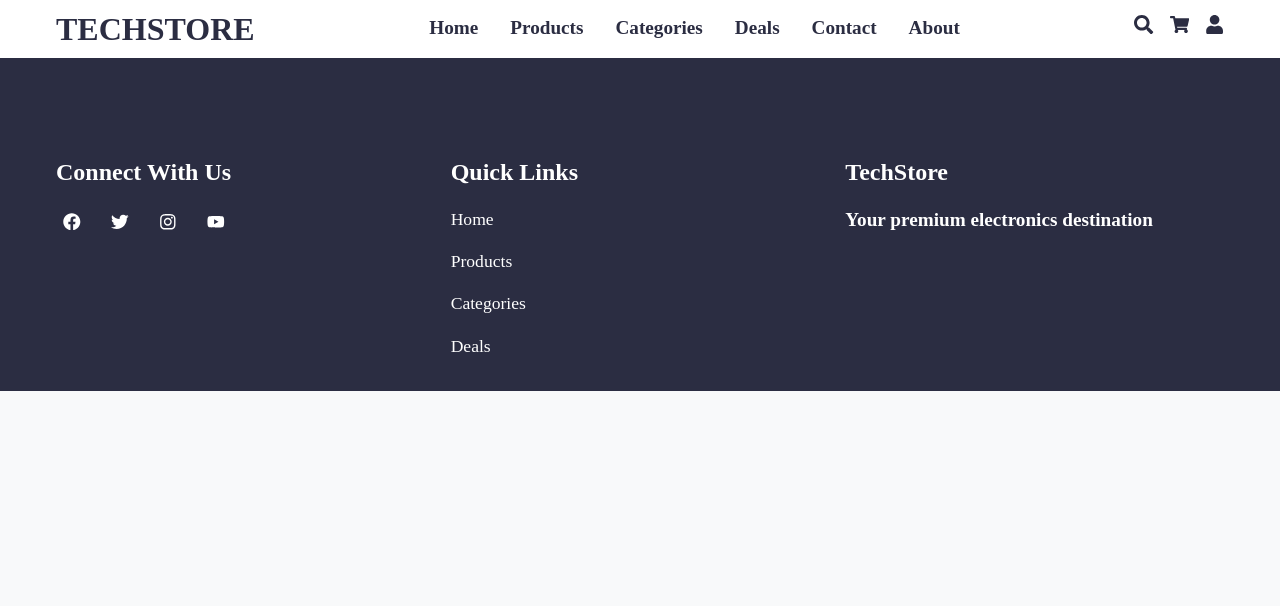
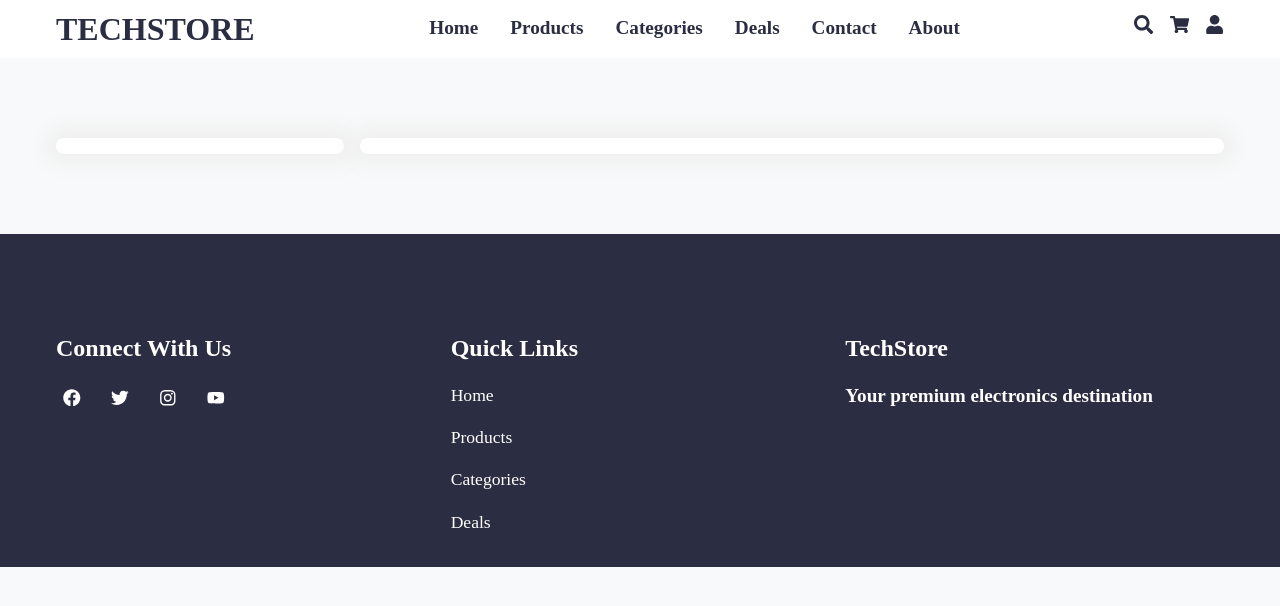
Before and after one commit to mohammadmehdidalvandii/techstore-front-end, a React (Vite) app: page /UserPanel in a window 1280 px wide. Shown: the top 606 px of the page. Built offline with nearby package versions, Linux system fonts and the light colour scheme.

Commit message:
create grid userPanel

```diff
--- a/src/page/User-panel/User-panel.tsx
+++ b/src/page/User-panel/User-panel.tsx
@@ -6,6 +6,10 @@ const UserPanel:React.FC = ()=>{
   return (
     <>
     <Navbar/>
+     <div className="container_userPanel container">
+        <div className="userPanel_nav box"></div>
+        <div className="userPanel_content box"></div>
+     </div>
     <Footer/>
     </>
   )
--- a/src/style/main.css
+++ b/src/style/main.css
@@ -166,6 +166,31 @@ body{
     width: 160px;
     margin-top: 2rem;
 }
+
+.box{
+    display: block;
+    width: 100%;
+    background-color: var(--white);
+    padding: 0.5rem;
+    box-shadow: 0 0 20px 10px #efefef;
+    border-radius: 0.5rem;
+}
+
+/* grid system userPanel */
+.container_userPanel{
+    display: flex;
+    width: 100%;
+    margin-block: 5rem;
+    flex-grow: 1;
+    gap: 1rem;
+}
+.userPanel_nav{
+    flex-basis: 25%;
+}
+.userPanel_content{
+    flex-basis: 75%;
+}
+
 /* Responsive  Utilities*/
 
 @media (max-width : 1360px) {
```
